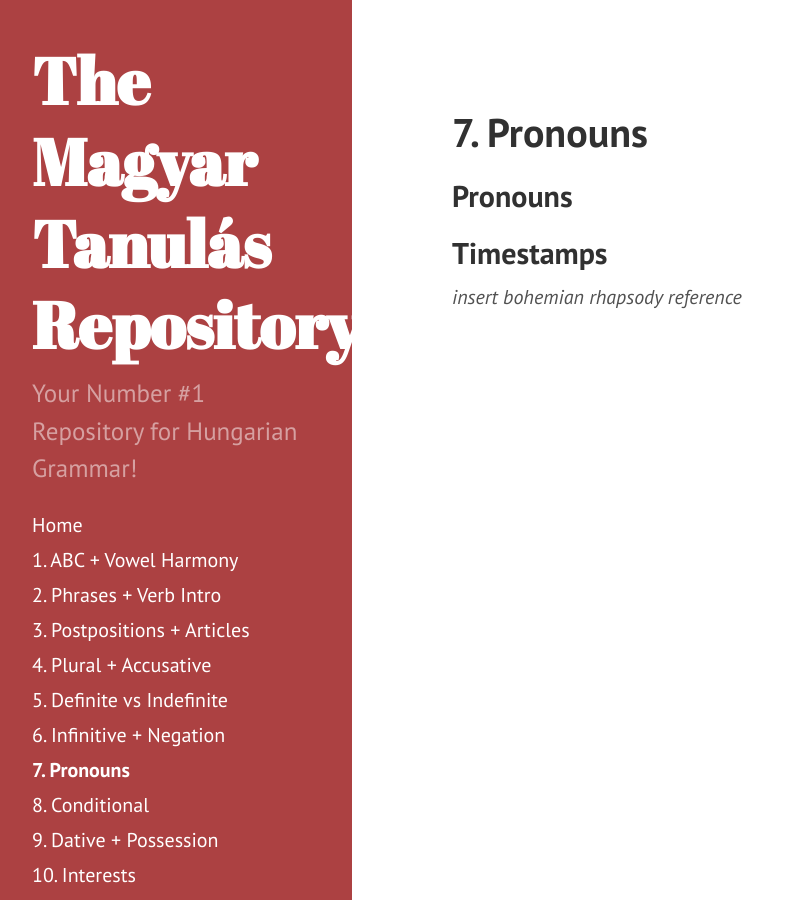
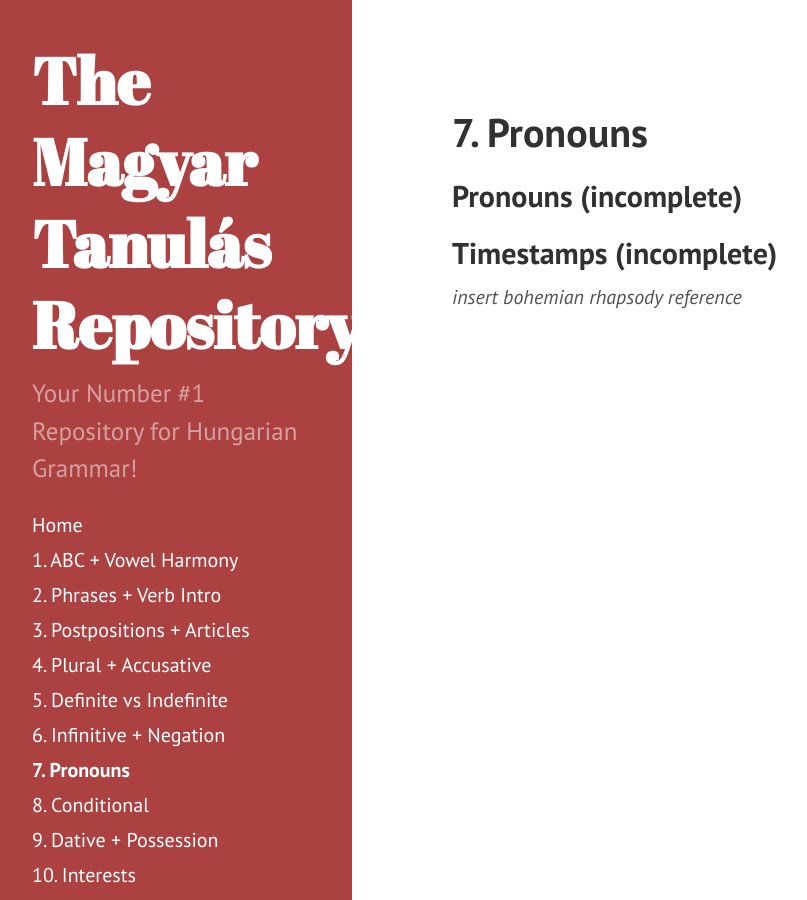
Before and after one commit to Magyartanulas/magyartanulas.github.io, a Jekyll site: the page built from Section7.md, in a window 1280 px wide. Shown: the whole page, without its empty margins (8-815 px from the left). Built offline with Jekyll 4.4.1, drawn with Linux system fonts in a browser that asks for light colours; Markdown is read by kramdown in place of the engine named in the settings.

Commit message:
Update Section7.md

```diff
--- a/Section7.md
+++ b/Section7.md
@@ -4,8 +4,8 @@ title: 7. Pronouns
 order: 7
 ---
 
-## Pronouns
+## Pronouns (incomplete)
 
-## Timestamps
+## Timestamps (incomplete)
 
 *insert bohemian rhapsody reference*
```
